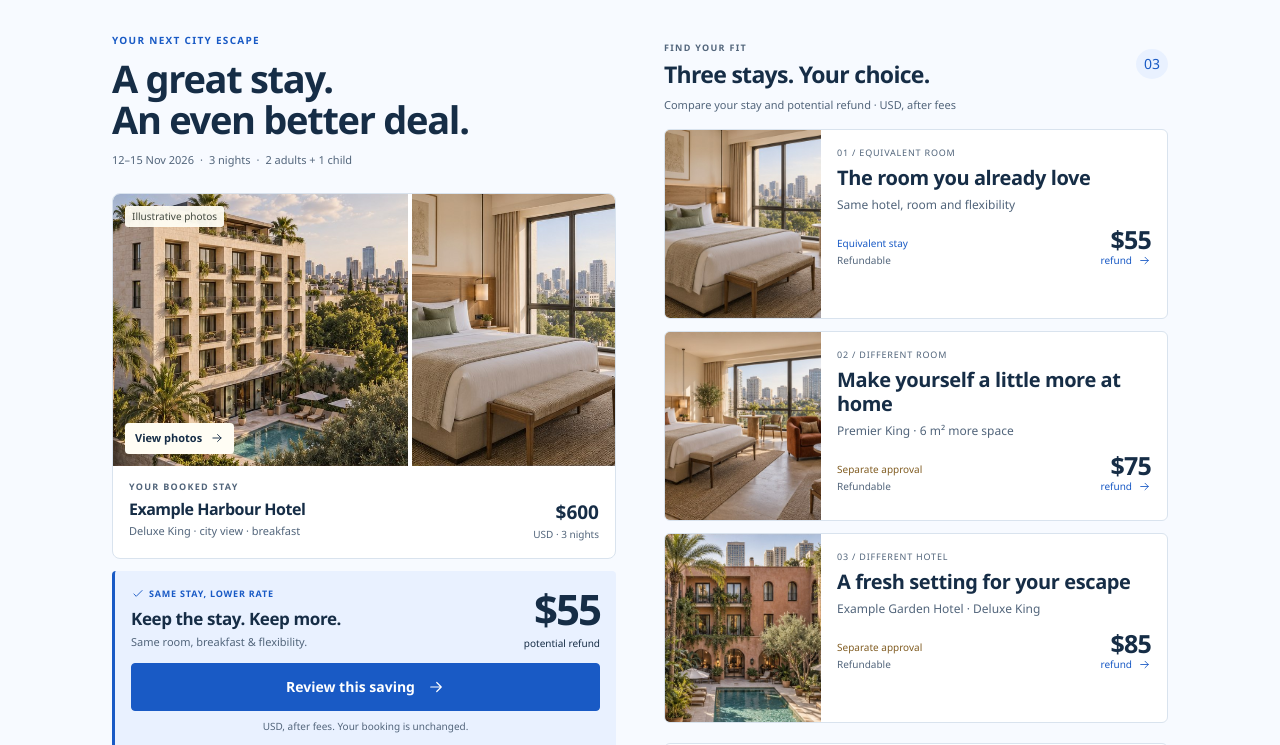
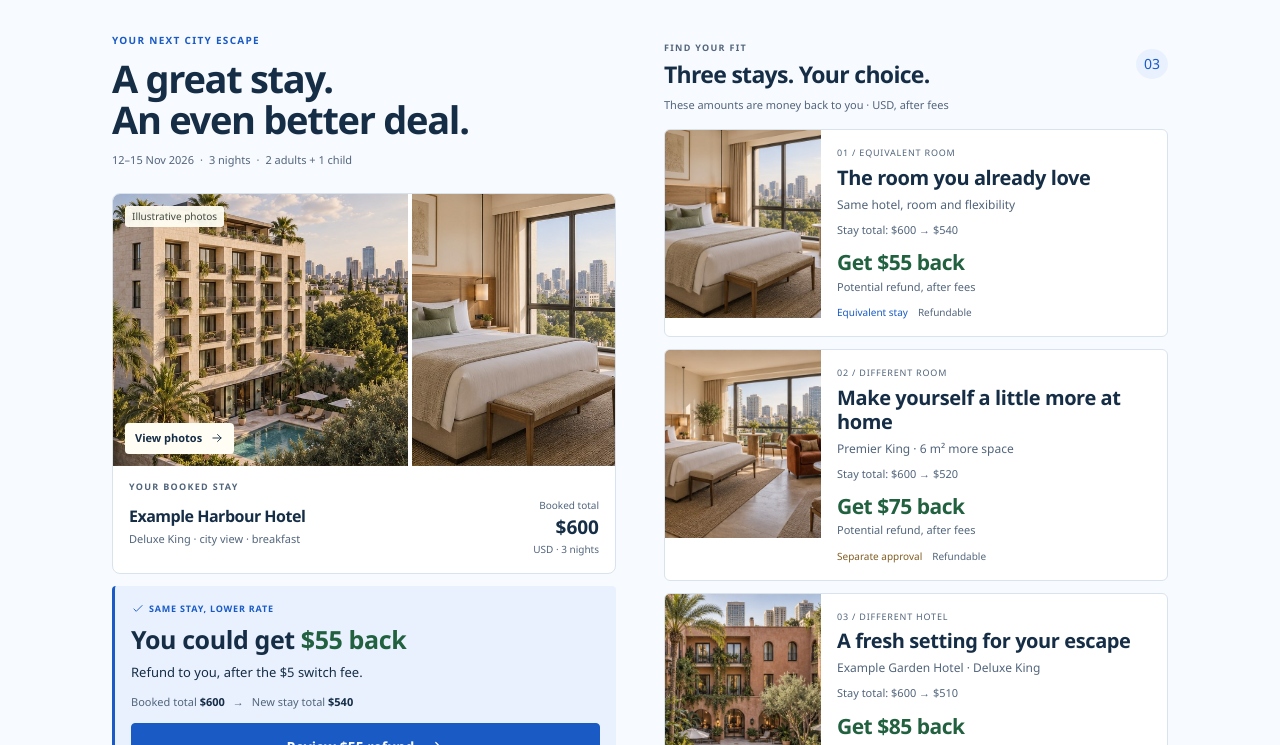
Before and after one commit to pohlipit23/hotel-price-hunter, a website: page designs/savings-blue.html in a window 1280 px wide. Shown: the part 55-800 px from the top of the page. Drawn offline with Linux system fonts and the light colour scheme.

Commit message:
fix: make refund direction explicit in both design previews

```diff
--- a/designs/savings-preview.css
+++ b/designs/savings-preview.css
@@ -125,3 +125,18 @@ dialog{color:var(--ink);background:var(--surface);border:0;border-radius:24px 24
 dialog h2{font-family:var(--heading);font-weight:400}body[data-direction=blue] dialog h2{font-weight:700}
 @media(min-width:800px){dialog{top:50%;bottom:auto;transform:translateY(-50%);border-radius:16px;max-height:90dvh}}
 @media(max-width:359px){dialog{padding:16px}.comparison-grid{gap:8px}.comparison-grid>div{padding:8px}}
+/* Put the direction of the money in the main label, never in fine print. */
+.featured{grid-template-columns:minmax(0,1fr)}
+.featured h2{font-size:27px;line-height:1.2;margin:8px 0}
+.featured h2 strong{font-weight:700;color:#21613f;white-space:nowrap}
+.featured-copy{font-size:13px;color:var(--ink)}
+.price-path{display:flex;align-items:center;flex-wrap:wrap;gap:8px;font-size:11px;color:var(--muted)}
+.price-path b{color:var(--ink);font-weight:650}
+.offer-prices{display:block;font-size:11px;color:var(--muted);margin-top:8px}
+.offer-bottom{display:flex;flex-direction:column;align-items:stretch;gap:10px}
+.offer-end{order:-1;text-align:left;white-space:normal}
+.offer-end strong{font:700 21px/1.2 'Segoe UI',Arial,sans-serif;color:#21613f;letter-spacing:-.5px}
+.offer-end>span{justify-content:flex-start;font-size:11px;color:var(--muted);margin-top:3px}
+.offer-flag{display:flex;flex-wrap:wrap;gap:4px 10px}.offer-flag>span{margin:0}
+body[data-direction=blue] .featured h2{font-size:25px}
+@media(max-width:359px){.featured h2,body[data-direction=blue] .featured h2{font-size:23px}.offer-end strong{font-size:19px}}
--- a/designs/savings-preview.js
+++ b/designs/savings-preview.js
@@ -31,11 +31,11 @@ document.getElementById('preview').innerHTML = `
     <div class="intro"><p class="eyebrow">${blue ? 'Your next city escape' : 'Something to look forward to'}</p><h1>${blue ? 'A great stay.<br>An even better deal.' : 'The same lovely stay.<br>A little more to enjoy.'}</h1><p class="trip">12–15 Nov 2026 <span>·</span> 3 nights <span>·</span> 2 adults + 1 child</p></div>
     <section class="stay-card" aria-label="Your current booking">
       <button class="stay-gallery" id="gallery-open" aria-label="View illustrative hotel and room photos"><span class="gallery-main">${photo(blue?0:1,true)}</span><span class="gallery-small">${photo(blue?1:0,true)}</span><span class="photo-tag">Illustrative photos</span><span class="gallery-count">View photos ${icon('arrow')}</span></button>
-      <div class="booking"><p class="eyebrow">Your booked stay</p><div class="booking-line"><div><h2>Example Harbour Hotel</h2><p class="sub">Deluxe King · city view · breakfast</p></div><div class="booking-price">$600<small>USD · 3 nights</small></div></div></div>
+      <div class="booking"><p class="eyebrow">Your booked stay</p><div class="booking-line"><div><h2>Example Harbour Hotel</h2><p class="sub">Deluxe King · city view · breakfast</p></div><div class="booking-price"><small>Booked total</small>$600<small>USD · 3 nights</small></div></div></div>
     </section>
-    <section class="featured" aria-labelledby="lead-title"><div class="saving-story"><p class="eyebrow">${icon('check')}Same stay, lower rate</p><h2 id="lead-title">${blue ? 'Keep the stay. Keep more.' : 'More left for your getaway.'}</h2><p class="featured-copy">Same room, breakfast & flexibility.</p></div><div class="refund"><strong>$55</strong><span>potential refund</span></div><button class="primary" data-offer="0">Review this saving ${icon('arrow')}</button><p class="assurance">USD, after fees. Your booking is unchanged.</p></section>
+    <section class="featured" aria-labelledby="lead-title"><div class="saving-story"><p class="eyebrow">${icon('check')}Same stay, lower rate</p><h2 id="lead-title">You could get <strong>$55 back</strong></h2><p class="featured-copy">Refund to you, after the $5 switch fee.</p></div><p class="price-path"><span>Booked total <b>$600</b></span><span aria-hidden="true">→</span><span>New stay total <b>$540</b></span></p><button class="primary" data-offer="0">Review $55 refund ${icon('arrow')}</button><p class="assurance">USD · Same room, breakfast & flexibility.<br>Your booking is unchanged.</p></section>
   </div>
-  <div class="choices"><section class="options" aria-labelledby="options-title"><div class="section-heading"><div><p class="eyebrow">${blue?'Find your fit':'A stay worth looking forward to'}</p><h2 id="options-title">${blue ? 'Three stays. Your choice.' : 'A little less, or a little more room?'}</h2></div><span>03</span></div><p class="list-caption">Compare your stay and potential refund · USD, after fees</p><div class="offer-list">${offers.map((offer,index)=>`<button class="offer" data-offer="${index}" aria-label="Compare ${offer.short.toLowerCase()}, potential refund ${offer.refund} US dollars"><span class="offer-photo">${photo(index+1,true)}<span class="image-badge">${index===0?'Your room':index===1?'More space':'New surroundings'}</span></span><span class="offer-body"><span class="offer-kicker">0${index+1} / ${offer.short}</span><span class="offer-title">${index===0?'The room you already love':index===1?'Make yourself a little more at home':'A fresh setting for your escape'}</span><span class="offer-description">${offer.description}</span><span class="offer-bottom"><span class="offer-flag ${index?'approval':''}">${index?'Separate approval':'Equivalent stay'}<span>Refundable</span></span><span class="offer-end"><strong>$${offer.refund}</strong><span>refund ${icon('arrow')}</span></span></span></span></button>`).join('')}</div></section>
+  <div class="choices"><section class="options" aria-labelledby="options-title"><div class="section-heading"><div><p class="eyebrow">${blue?'Find your fit':'A stay worth looking forward to'}</p><h2 id="options-title">${blue ? 'Three stays. Your choice.' : 'A little less, or a little more room?'}</h2></div><span>03</span></div><p class="list-caption">These amounts are money back to you · USD, after fees</p><div class="offer-list">${offers.map((offer,index)=>`<button class="offer" data-offer="${index}" aria-label="Compare ${offer.short.toLowerCase()}, potential refund ${offer.refund} US dollars"><span class="offer-photo">${photo(index+1,true)}<span class="image-badge">${index===0?'Your room':index===1?'More space':'New surroundings'}</span></span><span class="offer-body"><span class="offer-kicker">0${index+1} / ${offer.short}</span><span class="offer-title">${index===0?'The room you already love':index===1?'Make yourself a little more at home':'A fresh setting for your escape'}</span><span class="offer-description">${offer.description}</span><span class="offer-prices">Stay total: $600 → $${offer.price}</span><span class="offer-bottom"><span class="offer-flag ${index?'approval':''}">${index?'Separate approval':'Equivalent stay'}<span>Refundable</span></span><span class="offer-end"><strong>Get $${offer.refund} back</strong><span>Potential refund, after fees</span></span></span></span></button>`).join('')}</div></section>
   <section class="watch" aria-label="Price watch"><span class="watch-icon">${icon('bell')}</span><div class="watch-copy"><h2>Let better rates come to you.</h2><p>Price watch, on your terms.</p></div><button class="text-button" id="watch-open">Explore <span aria-hidden="true">↗</span></button></section>
   </div>
 </main>
@@ -49,11 +49,11 @@ function showOffer(index) {
   const offer = offers[index];
   document.getElementById('comparison-content').innerHTML = `
     <div class="comparison-photo">${photo(index+1)}<span class="photo-tag">Illustrative ${index===2?'hotel':'room'}</span></div><h2 id="comparison-title">${offer.title}</h2><p class="sub">12–15 Nov · 3 nights · 2 adults + 1 child</p>
-    <div class="dialog-refund"><p>Potential refund after fees</p><strong>USD ${offer.refund}</strong></div>
+    <div class="dialog-refund"><p>You could get back</p><strong>USD ${offer.refund}</strong><p>Refund to you, after the $5 switch fee.</p></div>
     <div class="comparison-grid"><div><p class="eyebrow">Currently booked</p><h3>Example Harbour Hotel</h3><p class="sub">Deluxe King · city view · 32 m²</p><strong>$600</strong><small>Full stay · taxes included</small></div><div class="new"><p class="eyebrow">New offer</p><h3>${offer.hotel}</h3><p class="sub">${offer.room}</p><strong>$${offer.price}</strong><small>Full stay · taxes included</small></div></div>
     <div class="terms"><p><strong>What changes?</strong><br>${offer.change}</p><p><strong>What stays?</strong><br>Dates, guests and breakfast. Free cancellation until 10 Nov 2026, 6 pm Kuala Lumpur time.</p></div>
     ${index?'<p class="approval-note">This '+(index===1?'room':'hotel')+' change requires your separate approval.</p>':'<p class="dialog-note">An automatic equivalent switch would require your explicit standing permission first.</p>'}
-    <dl class="bill"><div><dt>Price difference</dt><dd>$${600-offer.price}</dd></div><div><dt>Switch fee</dt><dd>−$5</dd></div><div><dt>Cancellation fee</dt><dd>$0</dd></div><div><dt>Your potential refund</dt><dd>USD ${offer.refund}</dd></div></dl>
+    <dl class="bill"><div><dt>Reduction in stay price</dt><dd>$${600-offer.price}</dd></div><div><dt>Switch fee deducted</dt><dd>−$5</dd></div><div><dt>Cancellation fee</dt><dd>$0</dd></div><div><dt>Money back to you</dt><dd>USD ${offer.refund}</dd></div></dl>
     <details><summary>Will I keep free cancellation?</summary><p>Yes, in this fictional offer. The cancellation deadline stays 10 Nov 2026 at 6 pm Kuala Lumpur time. Live terms would need to be checked again before any switch.</p></details>
     <details><summary>Has my booking changed?</summary><p>No. This is a comparison only. No booking, cancellation or refund happens in this preview.</p></details><p class="dialog-note">Offer snapshot: 12 Oct 2026, 10 am Kuala Lumpur time. Simulated rates, not a live check.</p>`;
   comparison.showModal();
```
